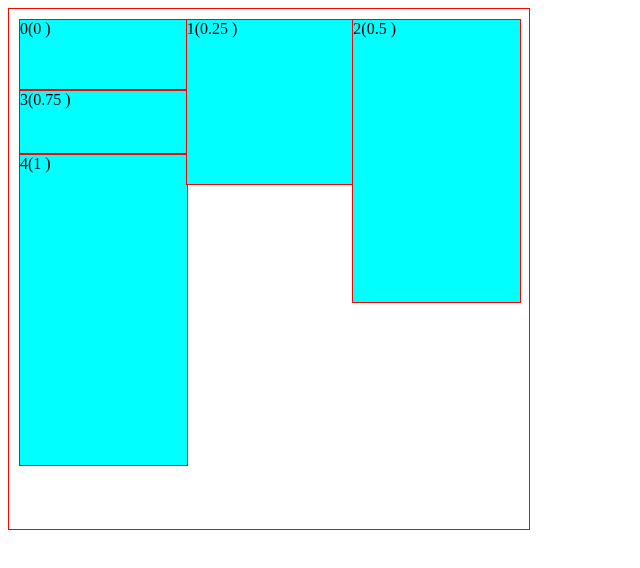
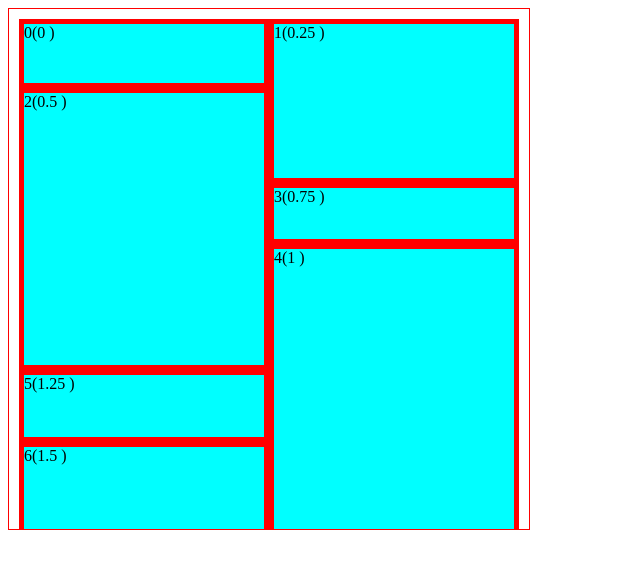
Before and after one commit to yiooxir/react-virtualized, a React (Vite) app: page / in a window 1280 px wide. Shown: the top 568 px of the page, without its empty margins (0-640 px from the left). Built offline with nearby package versions, Linux system fonts and the light colour scheme.

Commit message:
remove unused code

```diff
--- a/src/index.tsx
+++ b/src/index.tsx
@@ -13,13 +13,13 @@ class Item extends Component<any> {
       <div
         id={ this.props.name }
         onClick={ () => this.setState({name: Math.random(), height: `${Math.random() * 300 + 30}px`}) }
-        className='inner'
+        className='test-element inner'
         style={ {height: this.state.height} }>{ this.state.name }({ this.props.name / 4 } )</div>
     )
   }
 }
 
-const items = Array(5).fill('').map((e, i) => (
+const items = Array(20).fill('').map((e, i) => (
   <Item key={ i.toString() } name={ i } height={ `${Math.random() * 300 + 30}px` }/>
 ))
 
@@ -28,7 +28,7 @@ const App = () => (
     <div className="wrap" id='scroll'>
       <VirtualList
         baseWidth={ 120 }
-        maxCount={ 3 }
+        maxCount={ 2 }
         minCount={ 1 }
         scrollSelector={ '#scroll' }
       >
--- a/style.css
+++ b/style.css
@@ -11,9 +11,15 @@
     width: 100%;
     height: 300px;
     background: aqua;
-    border: 1px solid red;
 }
 
 .v_col {
     align-self: flex-start;
+    overflow: hidden;
 }
+
+.test-element {
+    border: 5px solid red;
+    width: 100%;
+    box-sizing: border-box;
+}
```
Also changed, not shown: src/virtual.tsx (+1 -12 lines).
